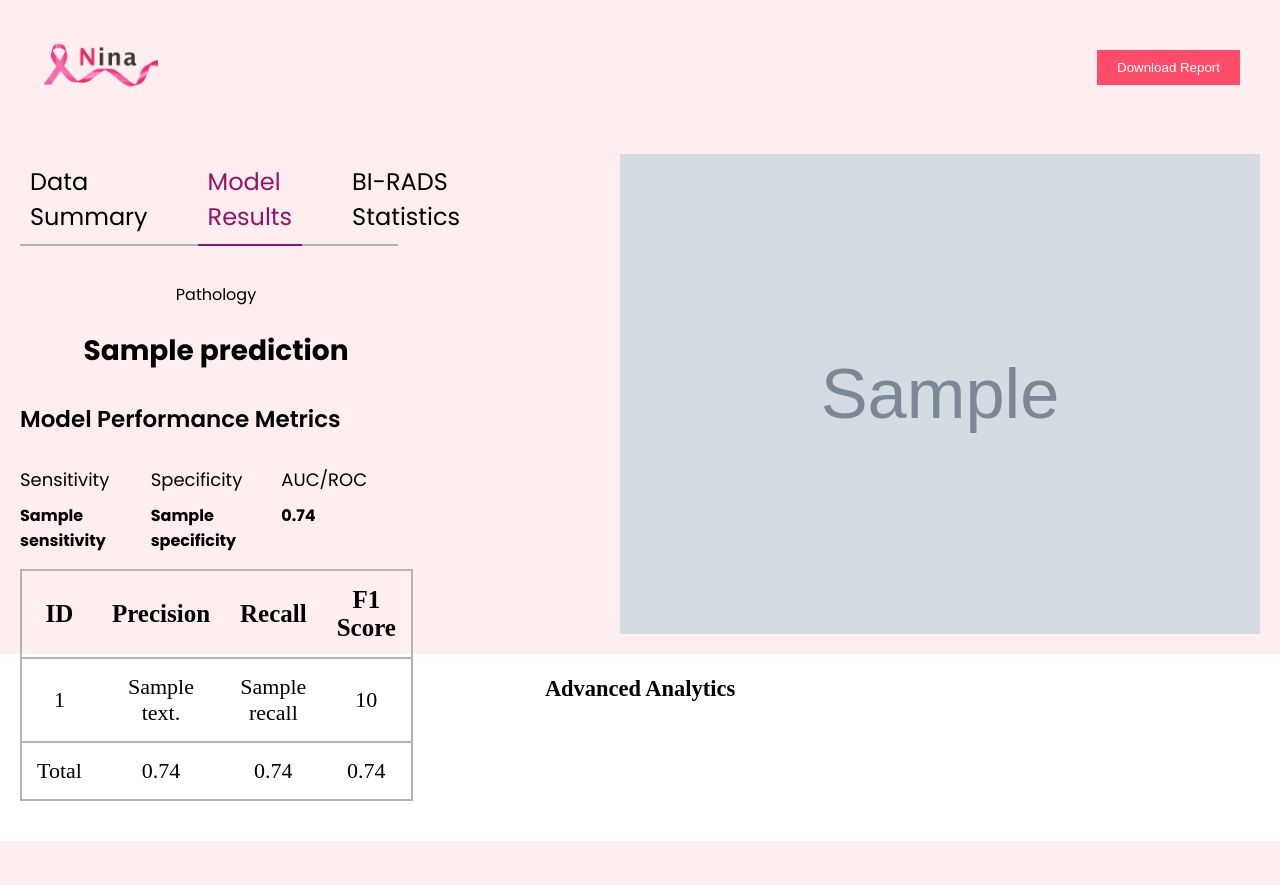
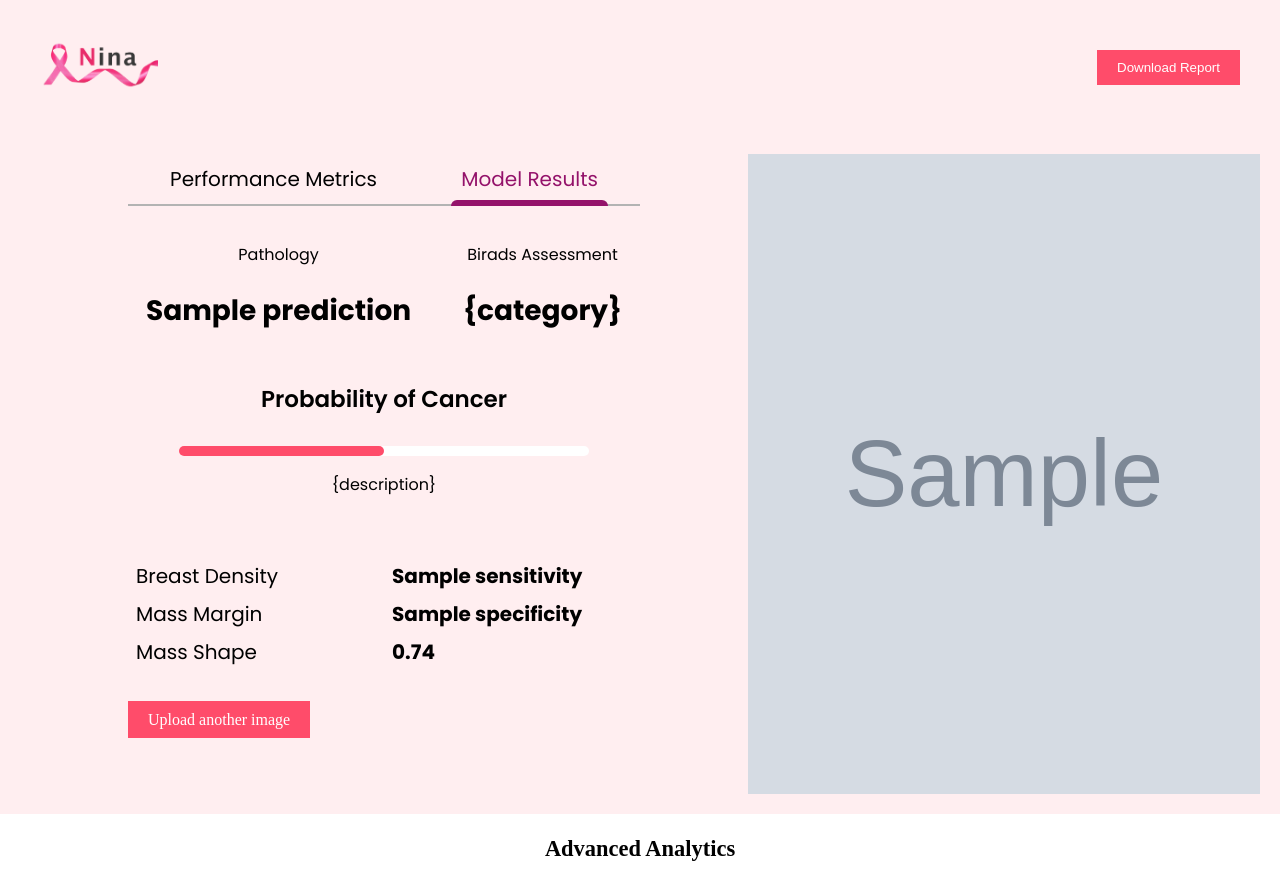
Before and after one commit to mwisechacha/Project-Nina, a Django app: template predictions/templates/predictions/results.html in a window 1280 px wide. Before the commit the page ends 841 px from the top, so only its background shows below. Run offline with Django 5.2, Linux system fonts and the light colour scheme; tables that the repository leaves empty hold one stand-in row (values such as "Sample post"); the template is opened without the code that fills it: values that come from a table or form of the project are taken from there, most other values are stand-ins (such as "Sample title", 1, 10 or a date in 2020); grey boxes marked "Sample" are stand-in pictures.

Commit message:
Update results page layout; reduce redirect timeout

```diff
--- a/predictions/templates/predictions/process_image.html
+++ b/predictions/templates/predictions/process_image.html
@@ -9,7 +9,7 @@
     <script>
         setTimeout(function(){
             window.location.href = "{% url 'predict_and_redirect' mammogram_id %}";
-        }, 10000);
+        }, 5000);
     </script>
 </head>
 <body>
--- a/predictions/templates/predictions/results.html
+++ b/predictions/templates/predictions/results.html
@@ -21,12 +21,12 @@
         <div class="results-container">
             <div class="left-side">
                 <div class="nav-links">
-                    <a href="#" class="nav-link" data-target="data-summary">Data Summary</a>
-                    <a href="#" class="nav-link active" data-target="model-results">Model Results</a>
-                    <a href="#" class="nav-link" data-target="birads-statistics">BI-RADS Statistics</a>
+                    <button class="nav-link" data-target="data-summary">Performance Metrics</button>
+                    <button class="nav-link active" data-target="model-results">Model Results</button>
                 </div>
                 <section id="data-summary" class="content-section" style="display: none;">
-                    <p>Summary of the data used for the model</p>
+                    <h1 class="model-title">Summary of the data used for the model</h1>
+
                     <table>
                         <thead>
                             <tr>
@@ -36,31 +36,22 @@
                                 <th>Total</th>
                             </tr>
                             <tr>
-                                <td>Count</td>
+                                <td>Image Count</td>
+                                <td>{{benign_count}}</td>
+                                <td>{{malignant_count}}</td>
+                                <td>{{total_count}}</td>
+                            </tr>
+                            <tr>
+                                <td>Mass Description Count</td>
                                 <td>{{benign_count}}</td>
                                 <td>{{malignant_count}}</td>
                                 <td>{{total_count}}</td>
                             </tr>
                         </thead>
                     </table>
-                </section>
 
-                <section id="model-results" class="content-section model-results">
-                    <p>Pathology</p>
-                    <h1 class="diagnosis">{{prediction}}</h1>
                     <h1 class="model-title">Model Performance Metrics</h1>
-                    <ul>
-                        <div class="metrics">
-                            <li>Sensitivity</li>
-                            <li>Specificity</li>
-                            <li>AUC/ROC</li>
-                        </div>
-                        <div class="num-metrics">
-                            <li>{{sensitivity}}</li>
-                            <li>{{specificity}}</li>
-                            <li>0.74</li>
-                        </div>
-                    </ul>
+
                     <table>
                             <tr>
                                 <th>ID</th>
@@ -69,22 +60,65 @@
                                 <th>F1 Score</th>
                             </tr>
                             <tr>
-                                <td>1</td>
+                                <td>M1</td>
                                 <td>{{precision}}</td>
                                 <td>{{recall}}</td>
                                 <td>{{f1_score}}</td>
                             </tr>
                             <tr>
-                                <td>Total</td>
-                                <td>0.74</td>
-                                <td>0.74</td>
-                                <td>0.74</td>
+                                <td>M2</td>
+                                <td>{{precision}}</td>
+                                <td>{{recall}}</td>
+                                <td>{{f1_score}}</td>
                             </tr>
+                            <tr>
+                                <td>M3</td>
+                                <td>{{precision}}</td>
+                                <td>{{recall}}</td>
+                                <td>{{f1_score}}</td>
+                            </tr>
+
                     </table>
                 </section>
 
-                <section id="birads-statistics" class="content-section" style="display: none;">
-                    <p>BI-RADS Statistics</p>
+                <section id="model-results" class="content-section model-results">
+                    <div class="results-diagnosis">
+                        <div>
+                            <p>Pathology</p>
+                            <h1 class="diagnosis">{{prediction}}</h1>
+                        </div>
+
+                        <div>
+                            <p>Birads Assessment</p>
+                            <h1 class="diagnosis">{category}</h1>
+                        </div>
+                    </div>
+
+                    <div class="results-probability">
+                        <h1 class="model-title">Probability of Cancer</h1>
+                        <div class="progress-track">
+                            <div class="progress-thumb"
+                                style="width: 50%;"
+                            ></div>
+                        </div>
+                        <p>{description}</p>
+                    </div>
+
+                    <div class="mass-attributes">
+                        <ul>
+                            <li>Breast Density</li>
+                            <li>Mass Margin</li>
+                            <li>Mass Shape</li>
+                        </ul>
+                        <ul style="font-weight: bold;">
+                            <li>{{sensitivity}}</li>
+                            <li>{{specificity}}</li>
+                            <li>0.74</li>
+                        </ul>
+                    </div>
+
+                    <a href="#" class="upload-button">Upload another image</a>
+
                 </section>
             </div>
                 <div class="image">
@@ -96,16 +130,16 @@
         <h3>Advanced Analytics</h3>
     </footer>
     <script>
-        document.querySelector('.nav-link').forEach(link => {
+        document.querySelectorAll('.nav-link').forEach(link => {
             link.addEventListener('click', function(event){
                 event.preventDefault();
-                document.querySelector('.nav-link').forEach(link => link.classList.remove('active'));
+                document.querySelectorAll('.nav-link').forEach(link => link.classList.remove('active'));
                 this.classList.add('active');
 
 
-                document.querySelector('.content-section').forEach(sections => section.style.display = 'none');
+                document.querySelectorAll('.content-section').forEach(section => section.style.display = 'none');
                 const target = link.getAttribute('data-target');
-                document.getElementById.style.display = 'block';
+                document.getElementById(target).style.display = 'block';
             });
         });
     </script>
--- a/static/css/results.css
+++ b/static/css/results.css
@@ -43,33 +43,33 @@ body{
     justify-content: space-between;
     padding: 20px;
     background-color: #FFEEF0;
-    height: 60vh;
+    height: 80vh;
 }
 
 .left-side{
     display: flex;
     flex-direction: column;
-    flex: 2;
-    width: 70vw;
-    margin-right: 40px;
+    width: 40vw;
+    padding-inline: 20px;
+    margin-inline: auto;
 }
 
 .nav-links{
     display: flex;
-    justify-content: flex-start;
-    gap: 40px;
+    justify-content: space-around;
     border-bottom: 2px solid #B3B3B3;
     margin-bottom: 20px;
-    width: 67.5%;
 }
 
 .nav-link{
     text-decoration: none;
     color: black;
     font-family: 'Poppins', sans-serif;
-    font-size: 1.5rem;
+    font-size: 1.25rem;
     padding: 10px;
     position: relative;
+    background-color: transparent;
+    border: none;
 }
 
 .nav-link.active{
@@ -82,12 +82,59 @@ body{
     left: 0;
     bottom: -2px;
     width: 100%;
-    height: 2px;
+    height: 6px;
     background-color: #94126A;
+    border-radius: 10px 10px 0 0;
 }
 
 .model-results{
-    width: 70%;
+}
+
+.results-diagnosis{
+    display: flex;
+    gap: 1rem;
+    justify-content: space-around;
+}
+
+.results-probability{
+    display: flex;
+    flex-direction: column;
+    align-items: center;
+}
+
+.progress-track{
+    height: 10px;
+    width: 80%;
+    margin-inline: auto;
+    background-color: #fff;
+    border-radius: 10px;
+}
+
+.progress-thumb{
+    height: 10px;
+    background-color: #FF4C6A;
+    border-radius: 10px;
+}
+
+.mass-attributes {
+    display: grid;
+    grid-template-columns: 1fr 1fr;
+    margin-block: 20px;
+}
+
+.mass-attributes li{
+    margin: 8px;
+    font-size: 1.25rem;
+}
+
+.upload-button{
+    padding: 10px 20px;
+    background-color: #FF4C6A;
+    color: white;
+    border: none;
+    cursor: pointer;
+    text-decoration: none;
+    margin-top: 20px;
 }
 
 .model-results p{
@@ -113,10 +160,10 @@ body{
 
 
 .image{
-    width: 50vw;
+    width: 40vw;
 }
 .image img{
-  width:50vw;
+  width:40vw;
   height: 100%;
   object-fit: cover;
 }
```
